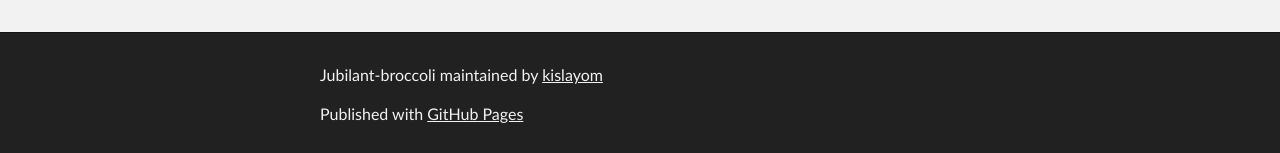
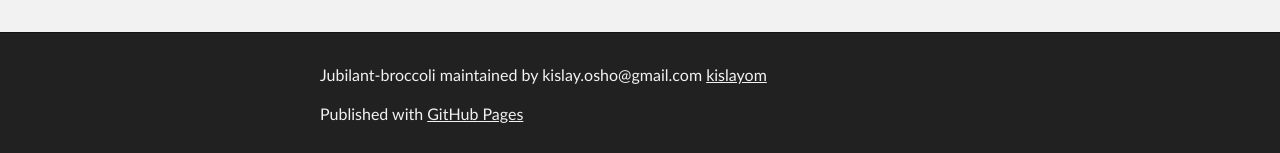
Before and after one commit to kislayom/jubilant-broccoli, a plain HTML site: page index.html in a window 1280 px wide. Shown: the part 671-824 px from the top of the page. Drawn offline with Linux system fonts and the light colour scheme.

Commit message:
Update index.html

```diff
--- a/index.html
+++ b/index.html
@@ -38,7 +38,7 @@
     <!-- FOOTER  -->
     <div id="footer_wrap" class="outer">
       <footer class="inner">
-        <p class="copyright">Jubilant-broccoli maintained by <a href="https://github.com/kislayom">kislayom</a></p>
+        <p class="copyright">Jubilant-broccoli maintained by kislay.osho@gmail.com <a href="https://github.com/kislayom">kislayom</a></p>
         <p>Published with <a href="https://pages.github.com">GitHub Pages</a></p>
       </footer>
     </div>
```
